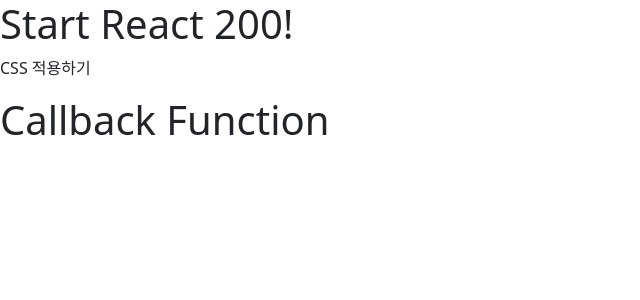
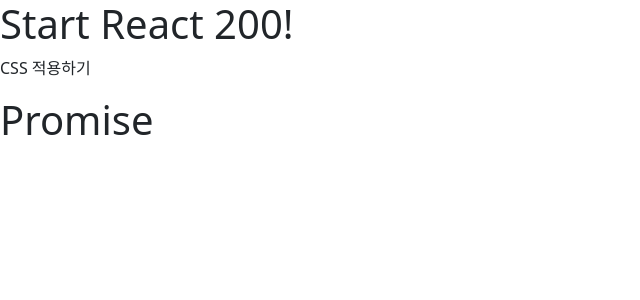
Before and after one commit to jihyean/React200, a React (Create React App) app in the folder client/: page / in a window 1280 px wide. Shown: the top 300 px of the page, without its empty margins (0-640 px from the left). Built offline with nearby package versions, Linux system fonts and the light colour scheme.

Commit message:
[064] Promise then 사용하기

```diff
--- a/client/src/App.js
+++ b/client/src/App.js
@@ -1,6 +1,6 @@
 import React from 'react';
 import './App.css';
-import CallbackFunc from './PART2/R063_CallbackFunc'
+import Promise from './PART2/R064_Promise'
 import 'bootstrap/dist/css/bootstrap.css'
 
 function App() {
@@ -8,7 +8,7 @@
     <div>
       <h1>Start React 200!</h1>
       <p>CSS 적용하기</p>
-      <CallbackFunc />
+      <Promise />
     </div>
   );
 }
--- /dev/null
+++ b/client/src/PART2/R064_Promise.js
@@ -0,0 +1,30 @@
+import React, { Component } from 'react';
+
+class R064_Promise extends Component {
+  componentDidMount(){
+    // Promise 객체 생성
+    new Promise(resolve => {
+      // 1.5초후 resolve 함수 호출
+      setTimeout(function() {
+        resolve('react'); // Promise는 이행상태
+      }, 1500);
+    })
+    // then 함수 실행 -> 결과값(react)를 result로 받아 200을 붙여 반환
+    .then(function(result) {
+      console.log(result);
+      return result + 200;
+    })
+    // 위의 then 함수의 결과값을 파라미터값으로 받아 사용
+    .then(result => {
+      console.log(result);
+    })
+  }
+
+  render() {
+    return (
+        <h1>Promise</h1>
+    )
+  }
+}
+
+export default R064_Promise;
```
